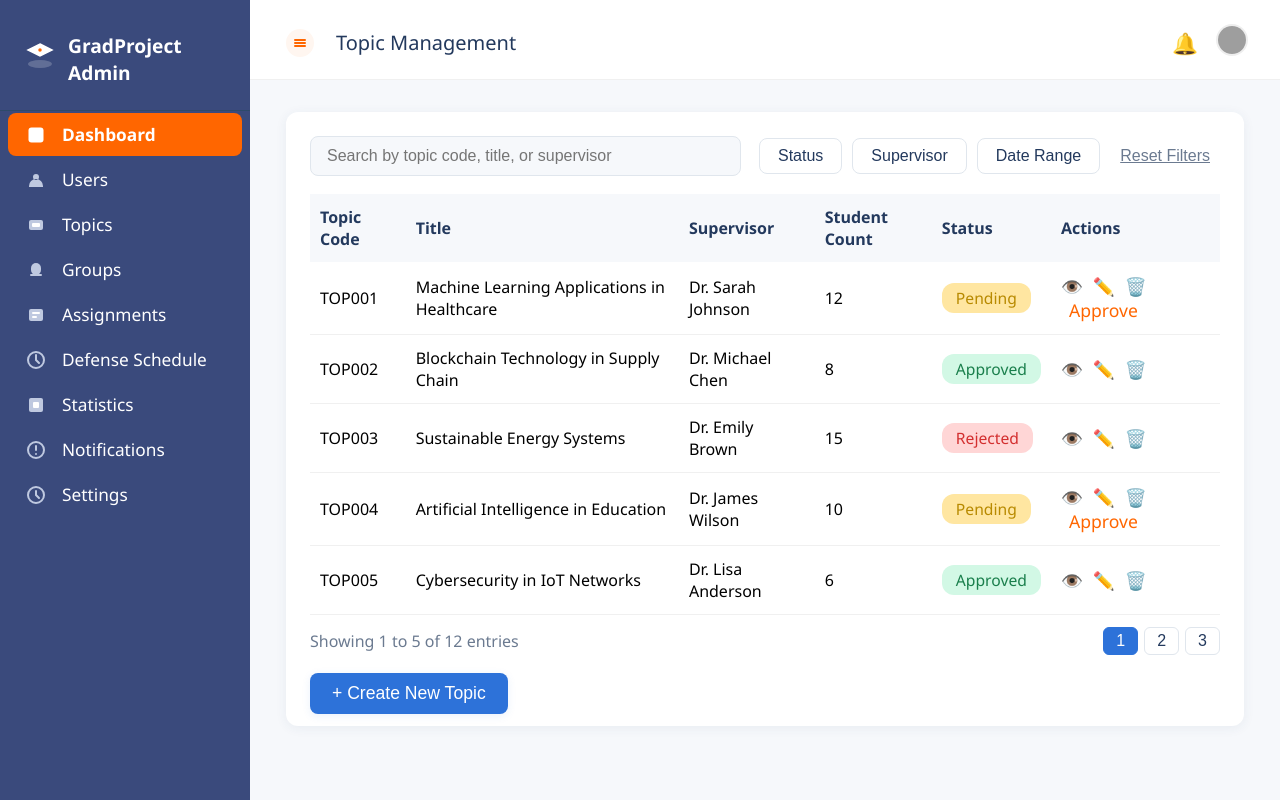
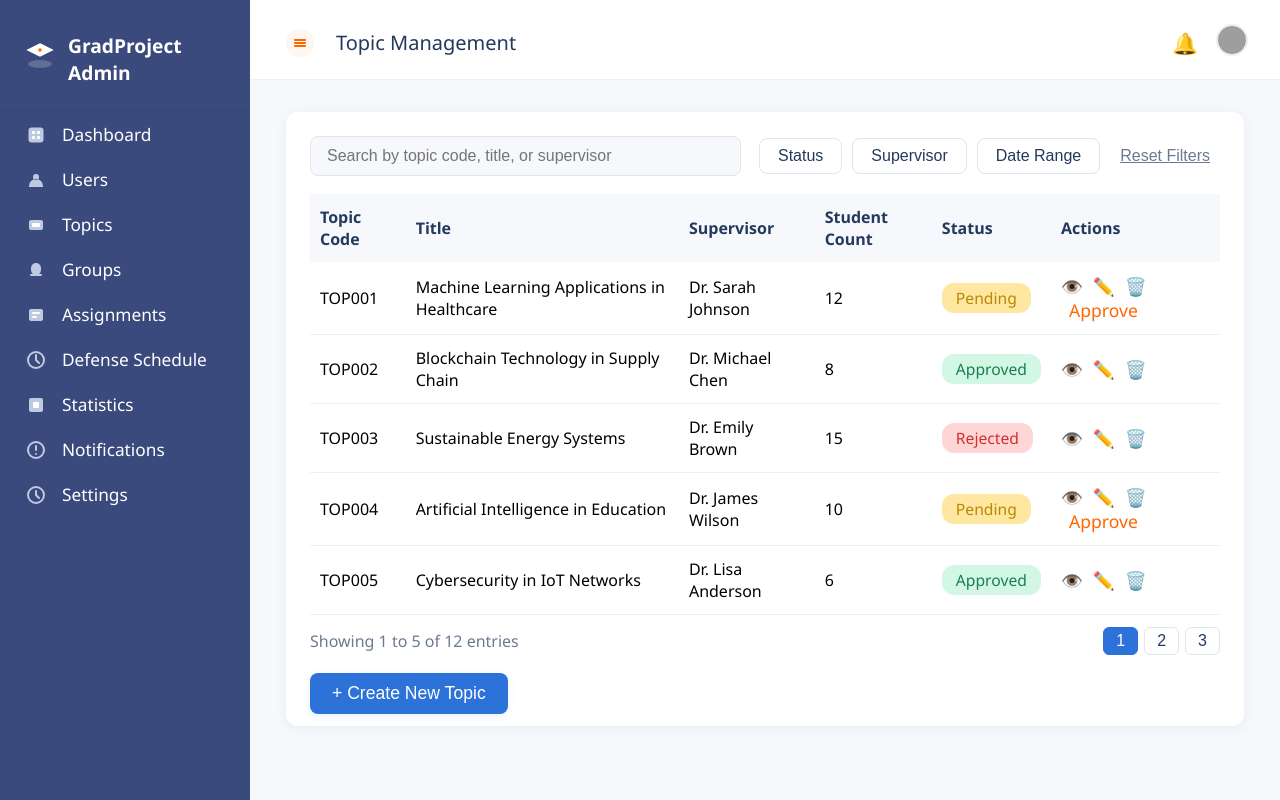
Before and after one commit to hieudoanthe/phenikaa-thesis-management-fe, a React (Vite) app: page /lecturer/topics in a window 1280 px wide. Built offline with nearby package versions, Linux system fonts and the light colour scheme; no server answers; sample sign-in values are in the browser's storage; grey boxes are pictures that could not be loaded.

Commit message:
update process

```diff
--- a/src/components/admin_layout.jsx
+++ b/src/components/admin_layout.jsx
@@ -1,7 +1,7 @@
 import React, { useState } from "react";
 import Sidebar from "./sidebar";
 import Navbar from "./navbar";
-import "../pages/admin-ui/static/css/style.css";
+import "../styles/pages/admin/style.css";
 
 const AdminLayout = ({ children, welcomeText }) => {
   const [collapsed, setCollapsed] = useState(false);
--- a/src/components/modals/add_topic_modal.jsx
+++ b/src/components/modals/add_topic_modal.jsx
@@ -1,5 +1,5 @@
 import React, { useState } from "react";
-import "../../pages/admin-ui/static/css/style.css";
+import "../../styles/pages/admin/style.css";
 
 const AddTopicModal = ({ open, onClose, onSubmit, supervisorList = [] }) => {
   const [form, setForm] = useState({
--- a/src/components/navbar.jsx
+++ b/src/components/navbar.jsx
@@ -1,5 +1,5 @@
 import React from "react";
-import "../pages/admin-ui/static/css/style.css";
+import "../styles/pages/admin/style.css";
 
 const Navbar = ({ onHamburgerClick, welcomeText }) => {
   return (
--- a/src/components/sidebar.jsx
+++ b/src/components/sidebar.jsx
@@ -1,5 +1,6 @@
 import React from "react";
-import "../pages/admin-ui/static/css/style.css";
+import "../styles/pages/admin/style.css";
+import { useNavigate, useLocation } from "react-router-dom";
 
 const sidebarItems = [
   {
@@ -20,7 +21,7 @@ const sidebarItems = [
       </svg>
     ),
     label: "Dashboard",
-    active: true,
+    route: "/admin/dashboard",
   },
   {
     icon: (
@@ -32,6 +33,7 @@ const sidebarItems = [
       </svg>
     ),
     label: "Users",
+    route: "/admin/user-management",
   },
   {
     icon: (
@@ -41,6 +43,7 @@ const sidebarItems = [
       </svg>
     ),
     label: "Topics",
+    route: "/admin/topic-management",
   },
   {
     icon: (
@@ -114,6 +117,8 @@ const sidebarItems = [
 ];
 
 const Sidebar = ({ collapsed }) => {
+  const navigate = useNavigate();
+  const location = useLocation();
   return (
     <aside
       className={`sidebar sidebar-modern${
@@ -151,14 +156,24 @@ const Sidebar = ({ collapsed }) => {
       </div>
       <nav className="sidebar-nav-modern">
         <ul>
-          {sidebarItems.map((item, idx) => (
-            <li key={item.label} className={item.active ? "active" : ""}>
-              <span className="sidebar-icon-svg">{item.icon}</span>
-              {!collapsed && (
-                <span className="sidebar-label">{item.label}</span>
-              )}
-            </li>
-          ))}
+          {sidebarItems.map((item, idx) => {
+            const isActive = item.route === location.pathname;
+            return (
+              <li
+                key={item.label}
+                className={isActive ? "active" : ""}
+                onClick={() => {
+                  if (item.route) navigate(item.route);
+                }}
+                style={{ cursor: item.route ? "pointer" : "default" }}
+              >
+                <span className="sidebar-icon-svg">{item.icon}</span>
+                {!collapsed && (
+                  <span className="sidebar-label">{item.label}</span>
+                )}
+              </li>
+            );
+          })}
         </ul>
       </nav>
     </aside>
--- a/src/pages/admin-ui/templates/dashboard.jsx
+++ b/src/pages/admin-ui/templates/dashboard.jsx
@@ -1,6 +1,6 @@
 import React from "react";
 import AdminLayout from "../../../components/admin_layout";
-import "../static/css/style.css";
+import "../../../styles/pages/admin/style.css";
 
 const stats = [
   { label: "Total Projects", value: 186, icon: "📋" },
--- a/src/pages/admin-ui/templates/topic_management.jsx
+++ b/src/pages/admin-ui/templates/topic_management.jsx
@@ -1,7 +1,7 @@
 import React, { useState } from "react";
 import AdminLayout from "../../../components/admin_layout";
 import AddTopicModal from "../../../components/modals/add_topic_modal";
-import "../static/css/style.css";
+import "../../../styles/pages/admin/style.css";
 
 const topics = [
   {
--- a/src/pages/admin-ui/templates/user_management.jsx
+++ b/src/pages/admin-ui/templates/user_management.jsx
@@ -1,6 +1,6 @@
 import React from "react";
 import AdminLayout from "../../../components/admin_layout";
-import "../static/css/style.css";
+import "../../../styles/pages/admin/style.css";
 
 const users = [
   {
--- a/src/pages/user-fe/login.jsx
+++ b/src/pages/user-fe/login.jsx
@@ -84,7 +84,7 @@ const PhenikaaLogin = () => {
           serverMessage.toLowerCase().includes("role")
         ) {
           const roleDisplayName = getRoleDisplayName(role);
-          errorMessage = `Vui lòng chọn đúng vai trò của bạn (${roleDisplayName})!`;
+          errorMessage = `Vui lòng chọn đúng vai trò của bạn!`;
         } else if (
           serverMessage.toLowerCase().includes("password") ||
           serverMessage.toLowerCase().includes("mật khẩu") ||
```
Also changed, not shown: src/styles/pages/admin/style.css (renamed from src/pages/admin-ui/static/css/style.css), src/styles/pages/auth/login.css (added).
